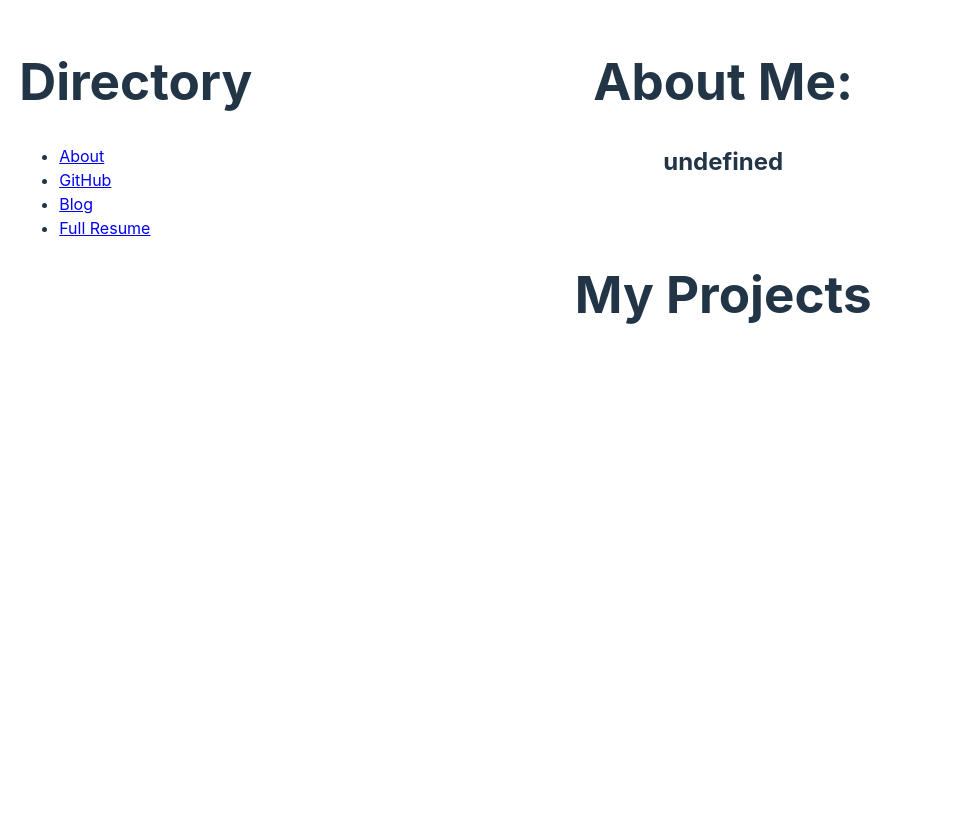
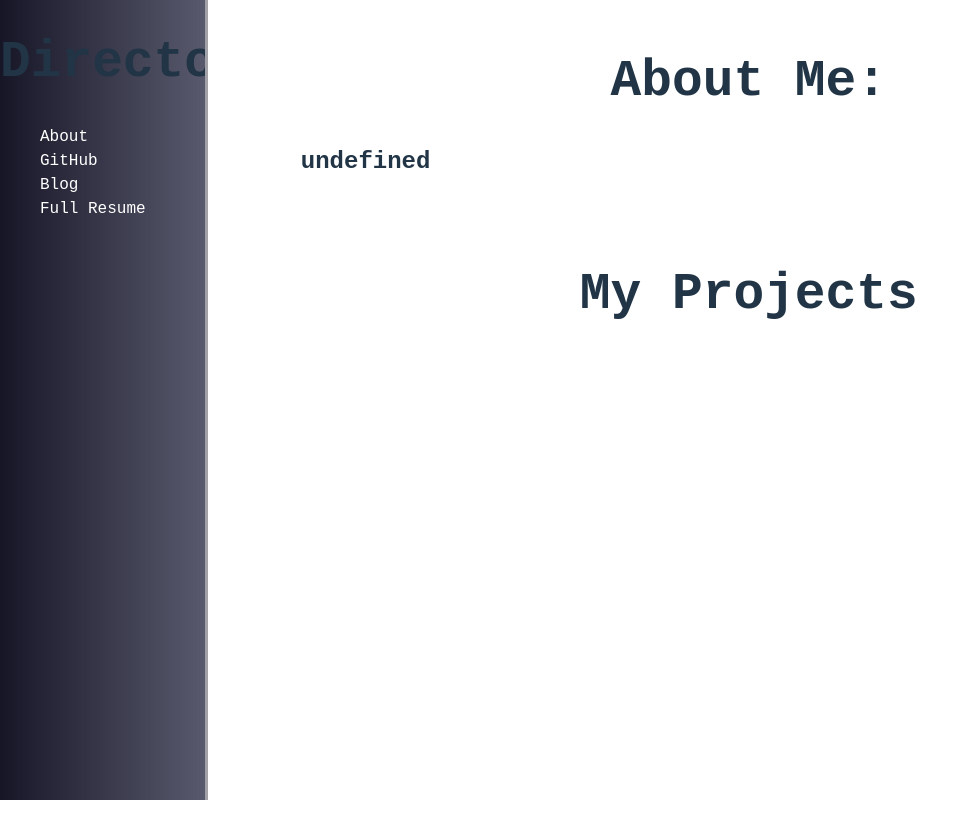
Before and after one commit to Moaratorium/Portfolio, a React (Vite) app: page /about in a window 1280 px wide. Shown: the whole page, without its empty margins (0-978 px from the left). Built offline with nearby package versions, Linux system fonts and the light colour scheme.

Commit message:
changed colors, imported and added font, added dotenv-json

```diff
--- a/package.json
+++ b/package.json
@@ -11,12 +11,14 @@
     "test": "vitest"
   },
   "dependencies": {
+    "@fontsource-variable/jetbrains-mono": "^5.0.22",
     "@fortawesome/fontawesome-svg-core": "^6.6.0",
     "@fortawesome/free-brands-svg-icons": "^6.6.0",
     "@fortawesome/free-regular-svg-icons": "^6.6.0",
     "@fortawesome/free-solid-svg-icons": "^6.6.0",
     "@fortawesome/react-fontawesome": "^0.2.2",
     "dotenv": "^16.4.5",
+    "dotenv-json": "^1.0.0",
     "react": "^18.3.1",
     "react-dom": "^18.3.1",
     "react-router-dom": "^6.26.1"
--- a/src/index.css
+++ b/src/index.css
@@ -1,11 +1,11 @@
 :root {
-  font-family: Inter, system-ui, Avenir, Helvetica, Arial, sans-serif;
+  font-family: 'JetBrains Mono Variable', monospace, system-ui, Avenir, Helvetica, Arial, sans-serif;
   line-height: 1.5;
-  font-weight: 400;
+  font-weight: 200;
 
   color-scheme: light dark;
   color: rgba(255, 255, 255, 0.87);
-  background-color: #242424;
+  background-color: #161627;
 
   font-synthesis: none;
   text-rendering: optimizeLegibility;
@@ -13,12 +13,29 @@
   -moz-osx-font-smoothing: grayscale;
 }
 
+/* Sidebar */
+
 #sidebar {
-  width: 20vw;
-  height: 100%;
+  width: 16vw;
+  height: 100vh;
   overflow-x: hidden;
   top: 0;
   left: 0;
+  border-right: 3px solid rgba(252, 252, 252, 0.603);
+  background: linear-gradient(to left, #25253fc2, #161627);
+  position: fixed;
+}
+
+#sidebar>h1 {
+  text-align: center;
+}
+
+#sidebar>nav>ul {
+  list-style: none;
+}
+
+#resume-link>span {
+  margin-left: 1em;
 }
 
 #parent {
@@ -27,9 +44,17 @@
   display: inline-flex;
 }
 
+/* Global Detail */
+
 #detail {
   width: 70vw;
   text-align: center;
+  margin-left: 22vw;
+  overflow-x: hidden;
+}
+
+#aboutme-text>h2 {
+  text-align: left;
 }
 
 #pdfframe {
@@ -46,6 +71,8 @@ iframe {
   padding-bottom: 4vh;
 }
 
+/* Document Body */
+
 body {
   margin: 1.5vw;
   min-width: 320px;
@@ -57,6 +84,13 @@ h1 {
   line-height: 1.1;
 }
 
+a {
+  text-decoration: none;
+  color: white;
+}
+
+/* Themes */
+
 @media (prefers-color-scheme: light) {
   :root {
     color: #213547;
--- a/src/main.jsx
+++ b/src/main.jsx
@@ -1,6 +1,7 @@
 import { StrictMode } from 'react';
 import { createRoot } from 'react-dom/client';
 import './index.css';
+import 'dotenv-json';
 import {
   createBrowserRouter,
   RouterProvider,
@@ -10,6 +11,7 @@ import Root from "./routes/root";
 import ErrorPage from "./error-page";
 import PDFView from "./routes/pdf-view";
 import AboutMe from "./routes/about";
+import '@fontsource-variable/jetbrains-mono';
 
 const router = createBrowserRouter([
   {
--- a/src/routes/about.jsx
+++ b/src/routes/about.jsx
@@ -1,8 +1,14 @@
+import 'dotenv-json';
+import { Link } from "react-router-dom";
+import { FontAwesomeIcon } from '@fortawesome/react-fontawesome'
+import { faArrowTrendUp } from "@fortawesome/free-solid-svg-icons"
+
 export default function About() {
     const blurb = {
         text: `${import.meta.env.VITE_aboutme}`,
-        name: `${import.meta.env.VITE_name}`
+        name: `${import.meta.env.VITE_name}`,
     };
+    // define imported projects
     return (
         <div id="about-container">
         <div id="aboutme-text">
@@ -11,6 +17,14 @@ export default function About() {
         </div>
         <div id="work-history">
             <h1>My Projects</h1>
+            <div id="project-list">
+                <p></p>
+                </div>
+                <div id="resume-link">
+                <Link to={'../pdf-view'}>Link to Full Résumé<span> </span>
+                <FontAwesomeIcon icon={faArrowTrendUp} />
+                </Link>
+                </div>
         </div>
         </div>
     )
--- a/src/routes/pdf-view.jsx
+++ b/src/routes/pdf-view.jsx
@@ -5,7 +5,7 @@ export default function PDFView() {
     };
     return (
         <div id="pdfframe">
-            <h1>This is {pdf.name}'s resume.</h1>
+            <h1>{pdf.name}'s Resume:</h1>
             <iframe src={pdf.location} title="environmentPDF" id="pdf-frame"></iframe>
         </div>
     )
```
Also changed, not shown: 1 other file (tests, documents, lock files or other folders).
